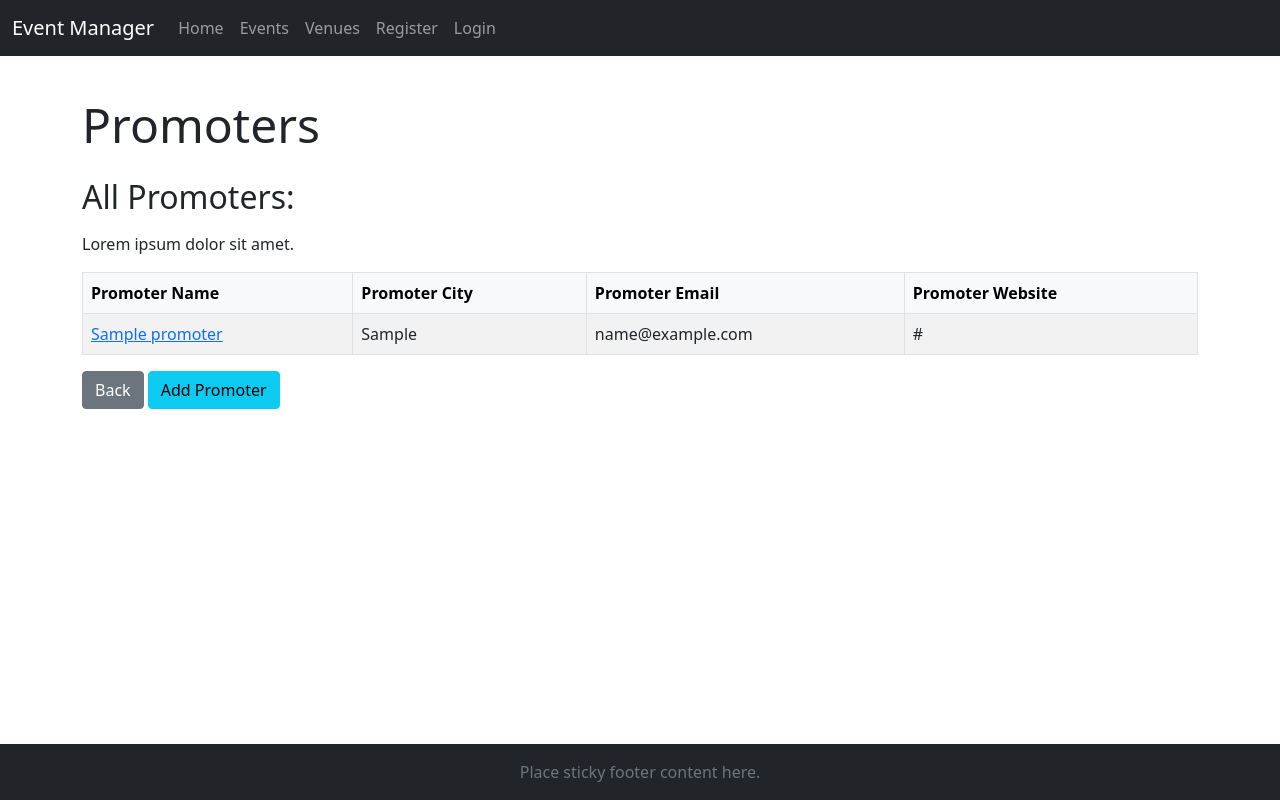
After one commit to jackjakarta/eventManager, a Django app: page /promoters/ in a window 1280 px wide. The commit adds this page. Run offline with Django 5.2, Linux system fonts and the light colour scheme; tables that the repository leaves empty hold one stand-in row (values such as "Sample post").

Commit message:
added promoters page and ical to homepage

```diff
--- /dev/null
+++ b/website/templates/website/promoters.html
@@ -0,0 +1,53 @@
+{% extends 'website/base.html' %}
+
+{% block title %}
+All Events
+{% endblock %}
+
+
+{% block content %}
+
+<div class="container mt-4">
+    <h1 class="display-5">Promoters</h1>
+</div>
+
+<div class="container mt-3">
+    <h2 class="display-7"> All Promoters:</h2>
+</div>
+
+<div class="container mt-2">
+    <p>Lorem ipsum dolor sit amet.</p>
+</div>
+
+<div class="container">
+    <table class="table table-striped table-hover table-bordered">
+        <thead class="table-light">
+            <tr>
+                <th scope="col">Promoter Name</th>
+                <th scope="col">Promoter City</th>
+                <th scope="col">Promoter Email</th>
+                <th scope="col">Promoter Website</th>
+            </tr>
+        </thead>
+
+        <tbody>
+            {% if promoters %}
+                {% for promoter in promoters %}
+                    <tr>
+                        <td><a href="{% url 'promoter_page' promoter.id %}">{{ promoter.name }}</a></td>
+                        <td>{{ promoter.city }}</td>
+                        <td>{{ promoter.email }}</td>
+                        <td>{{ promoter.website }}</td>
+                    </tr>
+                {% endfor %}
+            {% endif %}
+        </tbody>
+    </table>
+</div>
+
+<div class="container">
+    <a href="{% url 'home' %}" class="btn btn-secondary">Back</a>
+    <a href="{% url 'add_promoter' %}" class="btn btn-info">Add Promoter</a>
+</div>
+
+{% endblock %}
--- a/website/views.py
+++ b/website/views.py
@@ -2,6 +2,8 @@ from django.shortcuts import render, redirect
 from django.conf import settings
 from django.contrib import messages
 from django.contrib.auth import authenticate, login, logout, get_user_model
+from icalevents.icalevents import events as ev
+from decouple import config
 
 from .models import Profile, Event, Venue, Promoter
 from .forms import SignUpForm, AddPromoterForm, AddVenueForm, AddEventForm, EditProfileForm
@@ -12,7 +14,11 @@ AuthUser = get_user_model()
 
 # Website Pages Views
 def home(request):
-    return render(request, "website/home.html", {})
+    cal_url = config("CAL_URL")
+    es = ev(cal_url)
+    return render(request, "website/home.html", {
+        "google_events": es,
+    })
 
 
 def venues(request):
```
Also changed, not shown: requirements.txt (+9 -0 lines), website/templates/website/home.html (+8 -3 lines).
